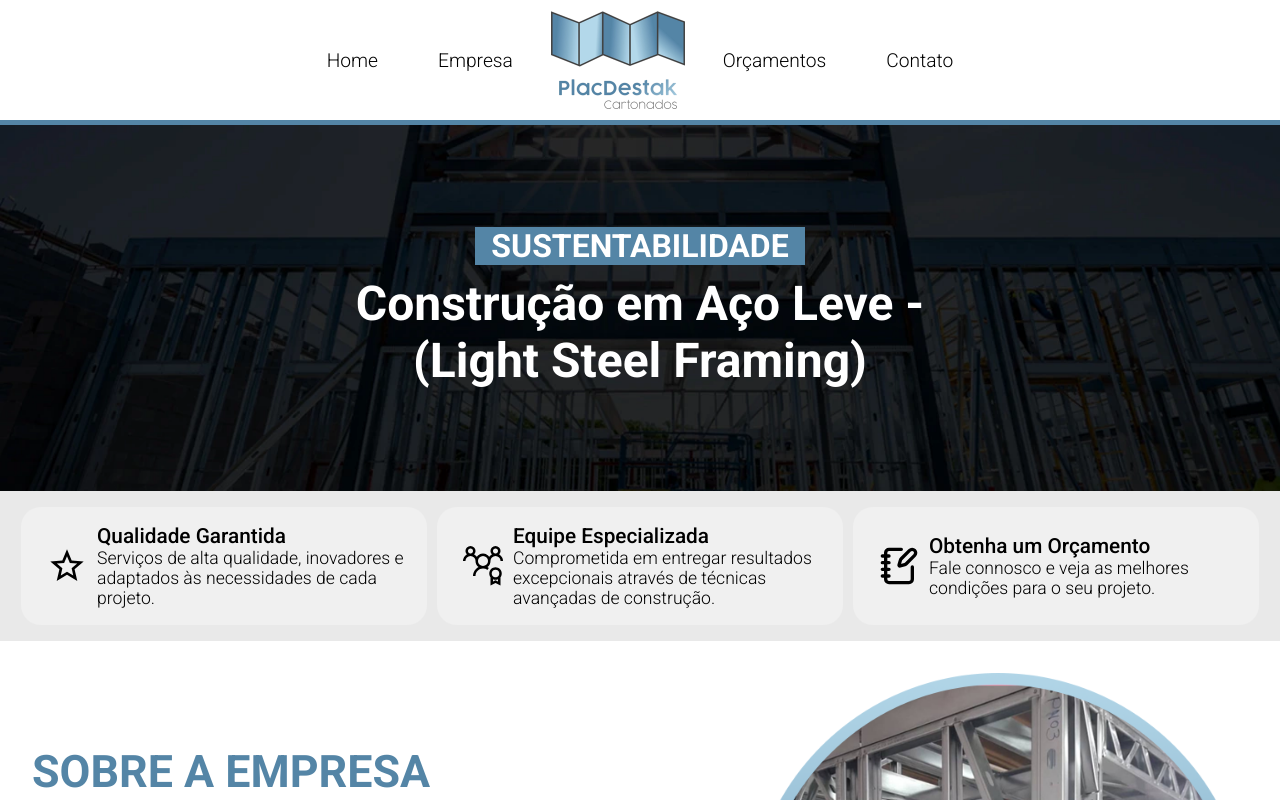
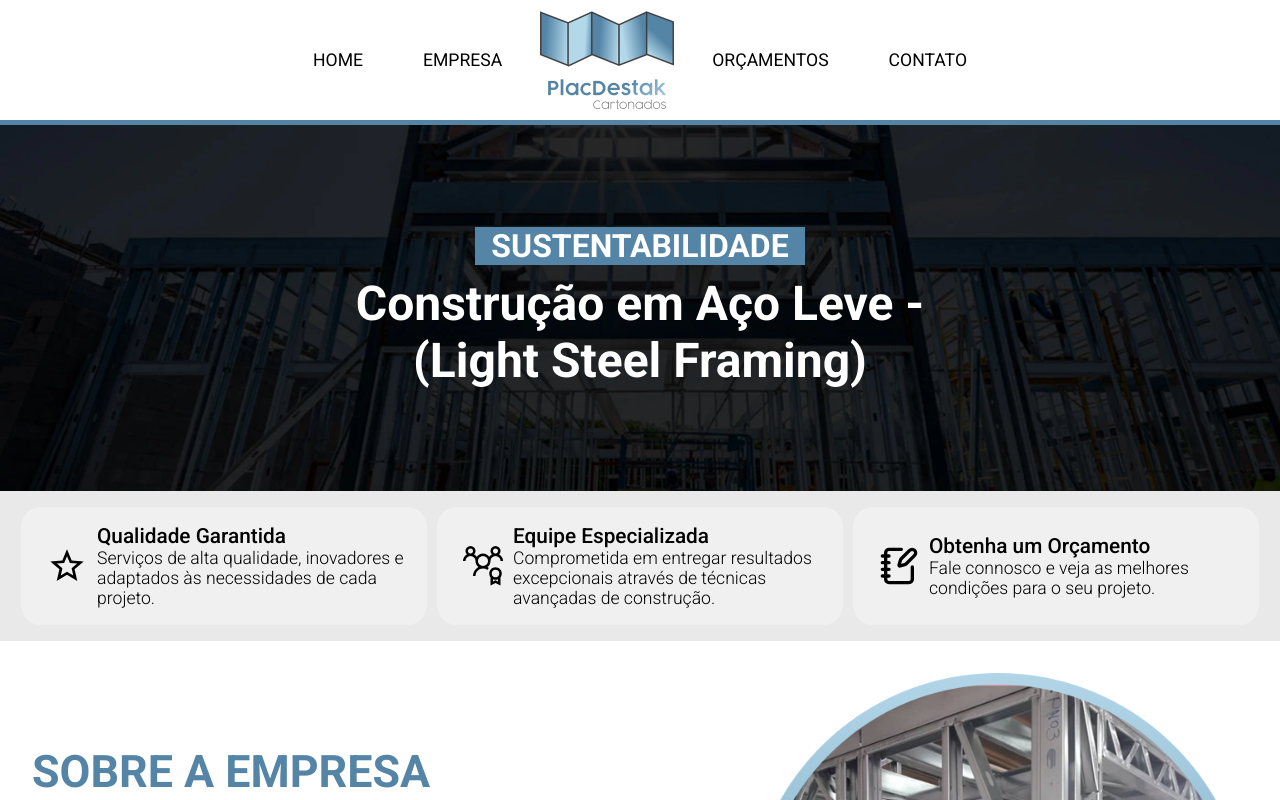
Before and after one commit to ynfleozin/site-placdestak, an Angular app: page / in a window 1280 px wide. Shown: the top 800 px of the page. Built offline with nearby package versions, Linux system fonts and the light colour scheme; a web font is replaced by a local one.

Commit message:
alter header text

```diff
--- a/src/app/components/header/header.component.html
+++ b/src/app/components/header/header.component.html
@@ -1,13 +1,13 @@
 <header class="app-header">
   <ul class="header-links left">
-    <li><a routerLink="">Home</a></li>
-    <li><a routerLink="">Empresa</a></li>
+    <li><a routerLink="">HOME</a></li>
+    <li><a routerLink="">EMPRESA</a></li>
   </ul>
 
   <img routerLink="/" ngSrc="assets/imgs/LogoPlacDestakText.png" width="150" height="100">
 
   <ul class="header-links right">
-    <li><a routerLink="/orcamentos">Orçamentos</a></li>
-    <li><a routerLink="">Contato</a></li>
+    <li><a routerLink="/orcamentos">ORÇAMENTOS</a></li>
+    <li><a routerLink="">CONTATO</a></li>
   </ul>
 </header>
--- a/src/app/components/header/header.component.scss
+++ b/src/app/components/header/header.component.scss
@@ -21,7 +21,7 @@ img:hover{
 .header-links{
   list-style: none;
   display: flex;
-  font-weight: 300;
+  font-weight: 400;
 
   a{
     text-decoration: none;
@@ -31,7 +31,7 @@ img:hover{
 
 .header-links li{
   cursor: pointer;
-  font-size: 1.2rem;
+  font-size: 1.1rem;
   margin: 0 30px;
 }
 
```
